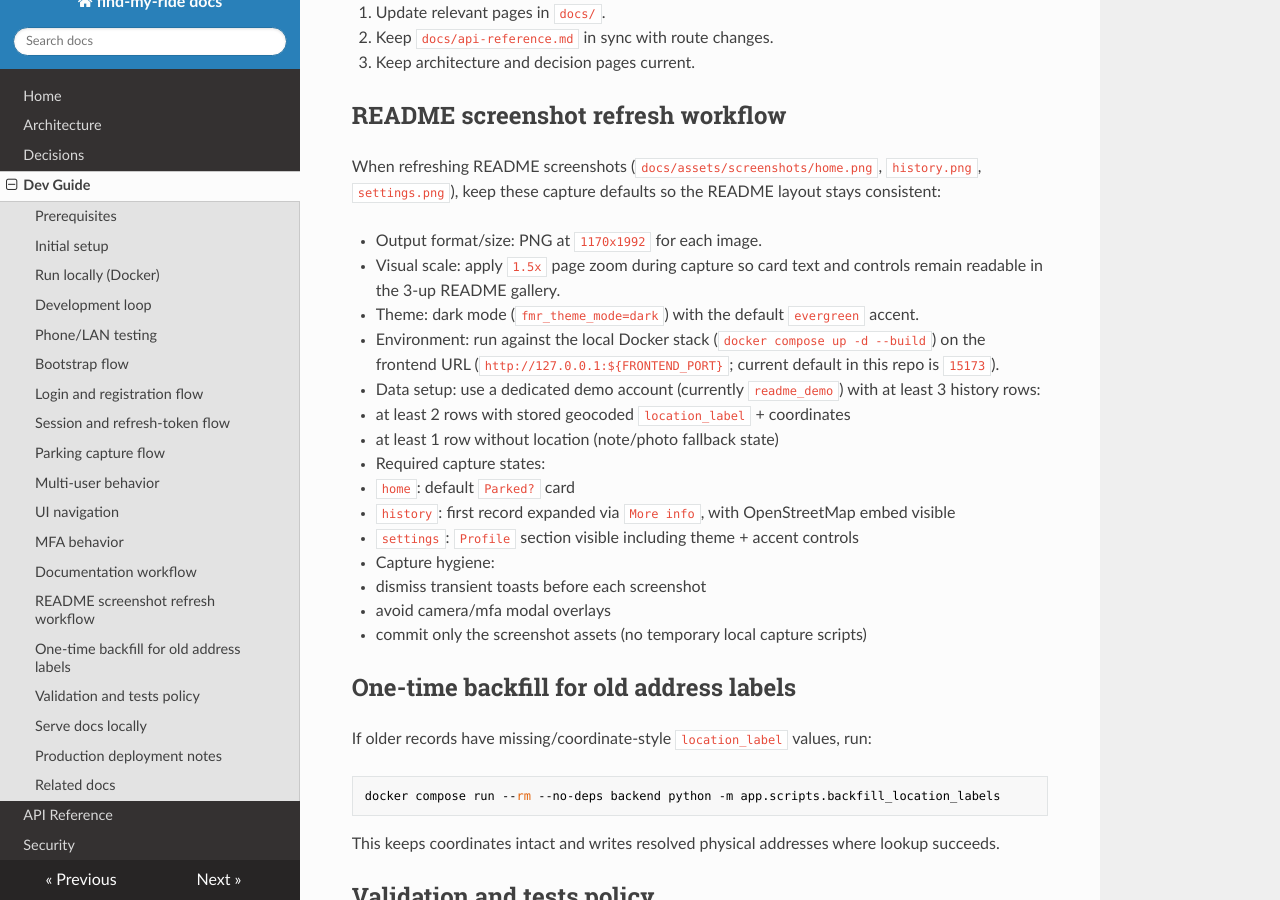
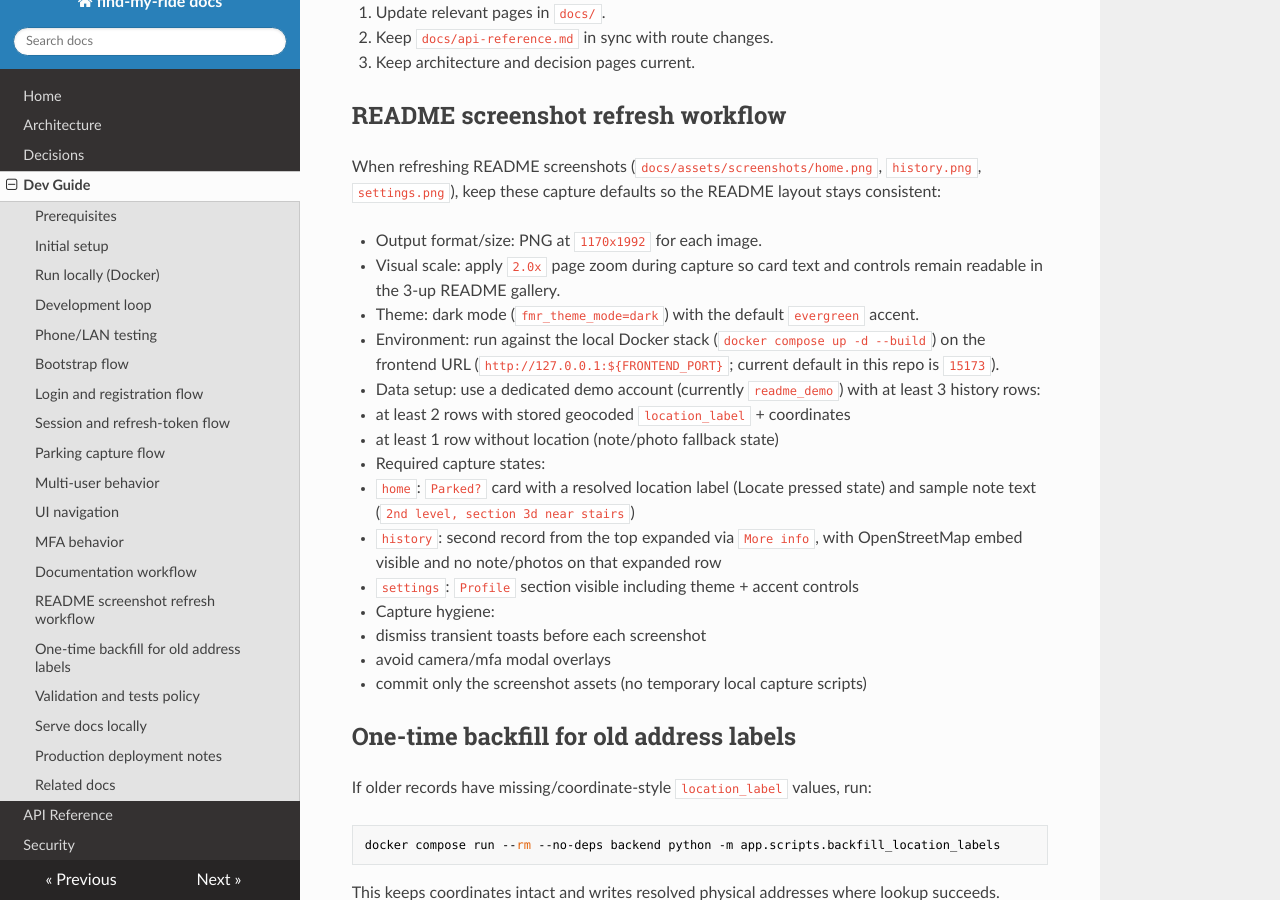
Before and after one commit to niels-emmer/find-my-ride, an MkDocs documentation site: the page built from docs/dev-guide.md, in a window 1280 px wide and 900 px high, scrolled down 4254 px. Built offline with MkDocs 1.6.1, drawn with Linux system fonts in a browser that asks for light colours; nearby versions of some CDN libraries.

Commit message:
Refresh README screenshots at 2x zoom and update capture workflow

```diff
--- a/docs/dev-guide.md
+++ b/docs/dev-guide.md
@@ -157,15 +157,15 @@ When changing code:
 When refreshing README screenshots (`docs/assets/screenshots/home.png`, `history.png`, `settings.png`), keep these capture defaults so the README layout stays consistent:
 
 - Output format/size: PNG at `1170x1992` for each image.
-- Visual scale: apply `1.5x` page zoom during capture so card text and controls remain readable in the 3-up README gallery.
+- Visual scale: apply `2.0x` page zoom during capture so card text and controls remain readable in the 3-up README gallery.
 - Theme: dark mode (`fmr_theme_mode=dark`) with the default `evergreen` accent.
 - Environment: run against the local Docker stack (`docker compose up -d --build`) on the frontend URL (`http://127.0.0.1:${FRONTEND_PORT}`; current default in this repo is `15173`).
 - Data setup: use a dedicated demo account (currently `readme_demo`) with at least 3 history rows:
   - at least 2 rows with stored geocoded `location_label` + coordinates
   - at least 1 row without location (note/photo fallback state)
 - Required capture states:
-  - `home`: default `Parked?` card
-  - `history`: first record expanded via `More info`, with OpenStreetMap embed visible
+  - `home`: `Parked?` card with a resolved location label (Locate pressed state) and sample note text (`2nd level, section 3d near stairs`)
+  - `history`: second record from the top expanded via `More info`, with OpenStreetMap embed visible and no note/photos on that expanded row
   - `settings`: `Profile` section visible including theme + accent controls
 - Capture hygiene:
   - dismiss transient toasts before each screenshot
```
Also changed, not shown: docs/assets/screenshots/history.png, docs/assets/screenshots/home.png, docs/assets/screenshots/settings.png.
